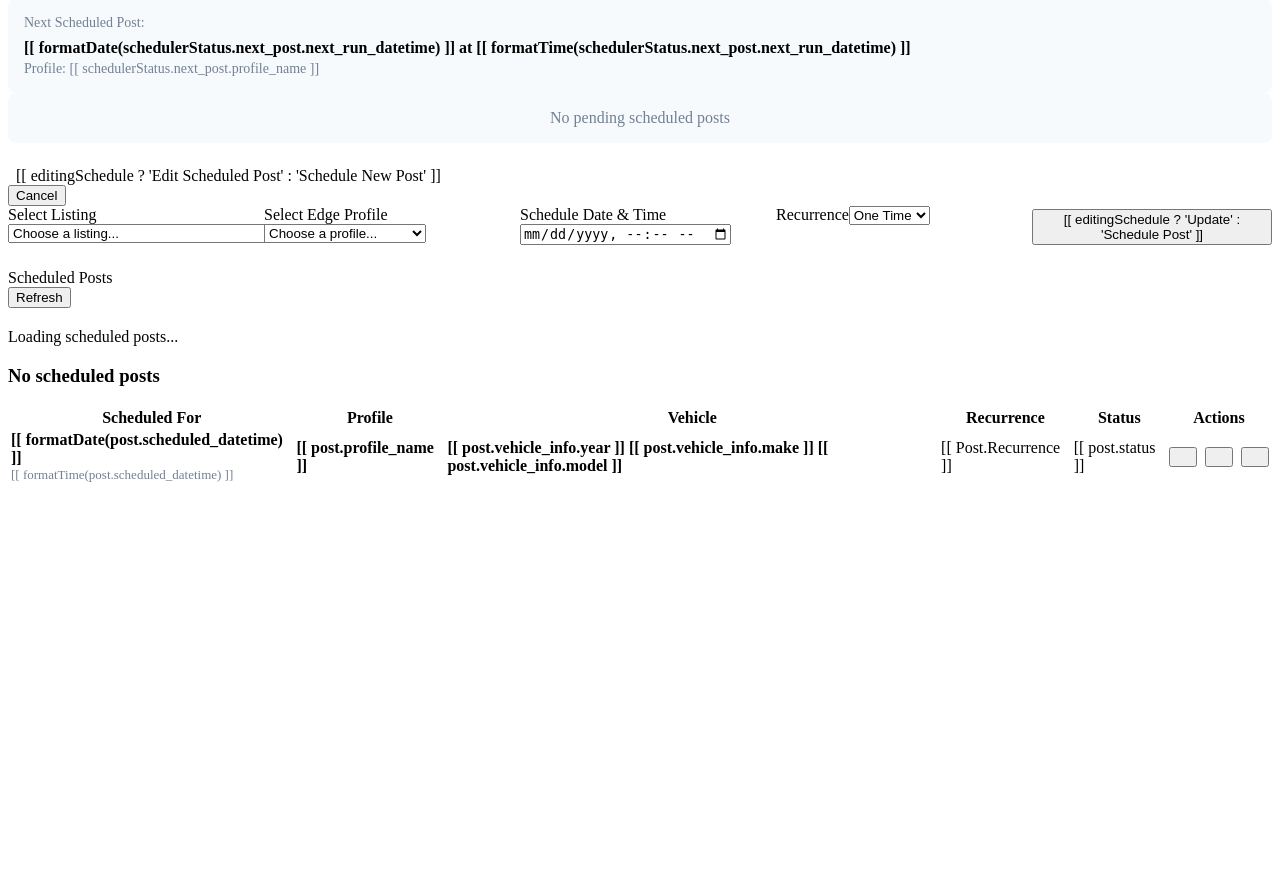
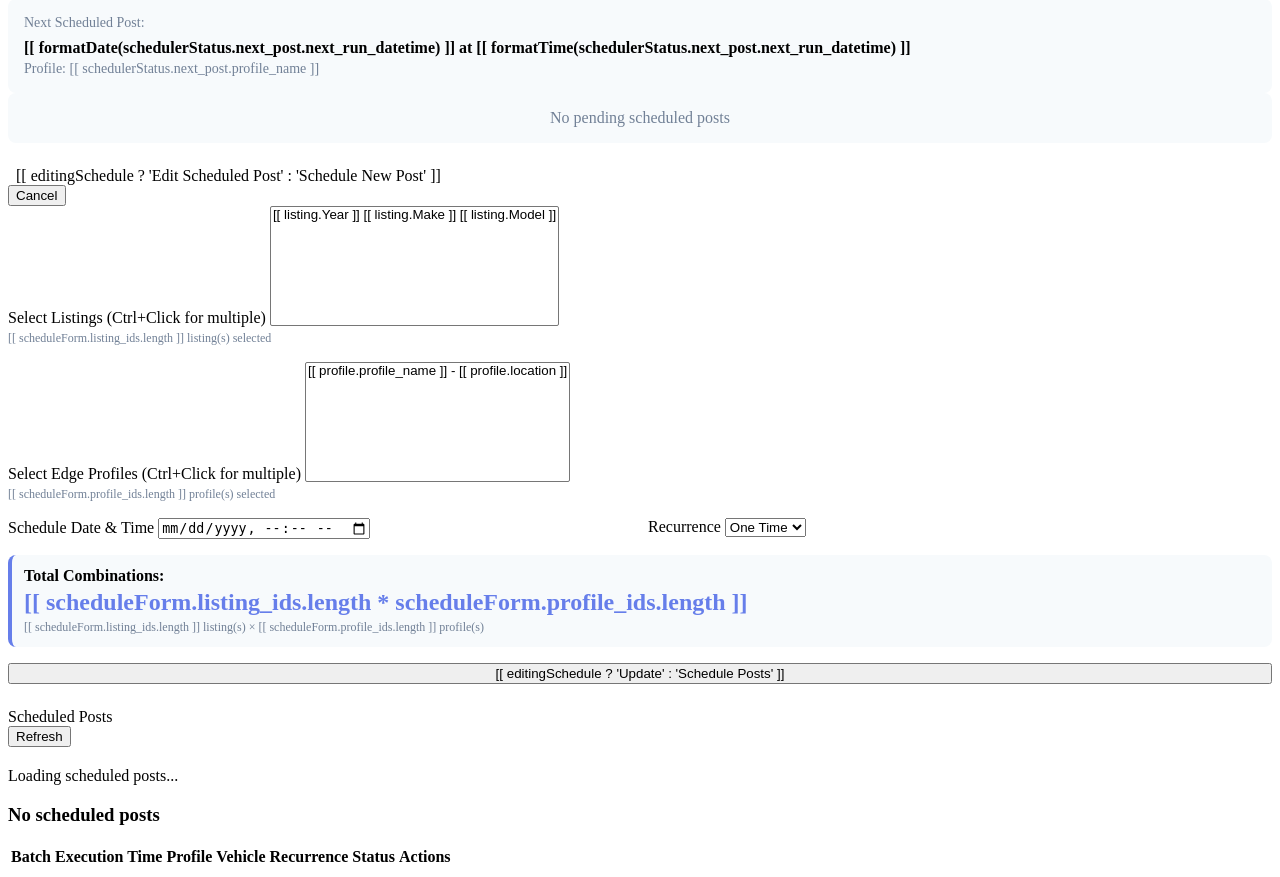
Before and after one commit to zahidanwarusa/fb_maketplace_bot_v4.0, a Flask app: template templates/components/schedule.html in a window 1280 px wide. Shown: the part 284-1161 px from the top of the page. Before the commit the page ends 766 px from the top, so only its background shows below. Run offline with Flask 3, Linux system fonts and the light colour scheme; the template is opened without the code that fills it, so the values that code supplies are empty; parts of the project's set-up code (start-up, migrations or seed data) failed here and were passed over.

Commit message:
Multiple Profile and Multiple Listing selection preview

```diff
--- a/scheduler_service.py
+++ b/scheduler_service.py
@@ -150,7 +150,7 @@ def execute_scheduled_post(post):
         )
 
         # Wait for bot to complete
-        stdout, stderr = bot_process.communicate(timeout=600)  # 10 minute timeout
+        stdout, stderr = bot_process.communicate(timeout=1800)  # 30 minute timeout
 
         if bot_process.returncode == 0:
             logger.info(f"Scheduled post {post['id']} completed successfully")
--- a/scheduler_stop_signal.txt
+++ /dev/null
@@ -1 +0,0 @@
-2025-12-26T18:23:38.892797
--- a/templates/components/schedule.html
+++ b/templates/components/schedule.html
@@ -34,12 +34,59 @@
             <div class="card-title"><i :class="editingSchedule ? 'fas fa-edit' : 'fas fa-calendar-plus'" style="color: #667eea; margin-right: 8px;"></i>[[ editingSchedule ? 'Edit Scheduled Post' : 'Schedule New Post' ]]</div>
             <button v-if="editingSchedule" @click="cancelEditSchedule" class="btn btn-secondary"><i class="fas fa-times"></i> Cancel</button>
         </div>
-        <div style="display: grid; grid-template-columns: repeat(auto-fit, minmax(200px, 1fr)); gap: 16px;">
-            <div><label>Select Listing</label><select v-model="scheduleForm.listing_id" required><option value="">Choose a listing...</option><option v-for="listing in listings" :key="listing.id" :value="listing.id">[[ listing.Year ]] [[ listing.Make ]] [[ listing.Model ]]</option></select></div>
-            <div><label>Select Edge Profile</label><select v-model="scheduleForm.profile_id" @change="onScheduleProfileChange" required><option value="">Choose a profile...</option><option v-for="profile in profiles" :key="profile.id" :value="profile.id" :disabled="!profile.is_active">[[ profile.profile_name ]]</option></select></div>
-            <div><label>Schedule Date & Time</label><input type="datetime-local" v-model="scheduleForm.datetime" required></div>
-            <div><label>Recurrence</label><select v-model="scheduleForm.recurrence"><option value="none">One Time</option><option value="daily">Daily</option><option value="weekly">Weekly</option><option value="monthly">Monthly</option></select></div>
-            <div style="display: flex; align-items: flex-end;"><button @click="saveScheduledPost" class="btn btn-primary" style="width: 100%;"><i :class="editingSchedule ? 'fas fa-save' : 'fas fa-calendar-plus'"></i> [[ editingSchedule ? 'Update' : 'Schedule Post' ]]</button></div>
+        <div style="display: grid; grid-template-columns: 1fr; gap: 16px;">
+            <div>
+                <label>Select Listings (Ctrl+Click for multiple)</label>
+                <select v-model="scheduleForm.listing_ids" multiple required style="min-height: 120px;">
+                    <option v-for="listing in listings" :key="listing.id" :value="listing.id">
+                        [[ listing.Year ]] [[ listing.Make ]] [[ listing.Model ]]
+                    </option>
+                </select>
+                <div style="font-size: 12px; color: #718096; margin-top: 4px;">
+                    [[ scheduleForm.listing_ids.length ]] listing(s) selected
+                </div>
+            </div>
+            <div>
+                <label>Select Edge Profiles (Ctrl+Click for multiple)</label>
+                <select v-model="scheduleForm.profile_ids" multiple required style="min-height: 120px;">
+                    <option v-for="profile in activeProfiles" :key="profile.id" :value="profile.id">
+                        [[ profile.profile_name ]] - [[ profile.location ]]
+                    </option>
+                </select>
+                <div style="font-size: 12px; color: #718096; margin-top: 4px;">
+                    [[ scheduleForm.profile_ids.length ]] profile(s) selected
+                </div>
+            </div>
+            <div style="display: grid; grid-template-columns: 1fr 1fr; gap: 16px;">
+                <div>
+                    <label>Schedule Date & Time</label>
+                    <input type="datetime-local" v-model="scheduleForm.datetime" required>
+                </div>
+                <div>
+                    <label>Recurrence</label>
+                    <select v-model="scheduleForm.recurrence">
+                        <option value="none">One Time</option>
+                        <option value="daily">Daily</option>
+                        <option value="weekly">Weekly</option>
+                        <option value="monthly">Monthly</option>
+                    </select>
+                </div>
+            </div>
+            <div style="padding: 12px; background: #f7fafc; border-radius: 8px; border-left: 4px solid #667eea;">
+                <div style="font-weight: 600; margin-bottom: 4px;">Total Combinations:</div>
+                <div style="font-size: 24px; color: #667eea; font-weight: 700;">
+                    [[ scheduleForm.listing_ids.length * scheduleForm.profile_ids.length ]]
+                </div>
+                <div style="font-size: 12px; color: #718096; margin-top: 4px;">
+                    [[ scheduleForm.listing_ids.length ]] listing(s) × [[ scheduleForm.profile_ids.length ]] profile(s)
+                </div>
+            </div>
+            <div style="display: flex; align-items: flex-end;">
+                <button @click="saveScheduledPost" class="btn btn-primary" style="width: 100%;">
+                    <i :class="editingSchedule ? 'fas fa-save' : 'fas fa-calendar-plus'"></i>
+                    [[ editingSchedule ? 'Update' : 'Schedule Posts' ]]
+                </button>
+            </div>
         </div>
     </div>
     <div class="card">
@@ -48,10 +95,25 @@
         <div v-else-if="scheduledPosts.length === 0" class="empty-state"><i class="fas fa-calendar-times"></i><h3>No scheduled posts</h3></div>
         <div v-else class="table-container">
             <table>
-                <thead><tr><th>Scheduled For</th><th>Profile</th><th>Vehicle</th><th>Recurrence</th><th>Status</th><th>Actions</th></tr></thead>
+                <thead><tr><th>Batch</th><th>Execution Time</th><th>Profile</th><th>Vehicle</th><th>Recurrence</th><th>Status</th><th>Actions</th></tr></thead>
                 <tbody>
-                    <tr v-for="post in scheduledPosts" :key="post.id">
-                        <td><div style="font-weight: 600;">[[ formatDate(post.scheduled_datetime) ]]</div><div style="color: #718096; font-size: 13px;">[[ formatTime(post.scheduled_datetime) ]]</div></td>
+                    <template v-for="post in scheduledPosts">
+                        <tr :key="post.id" :style="post.batch_id ? 'border-left: 4px solid #667eea;' : ''">
+                            <td>
+                                <div v-if="post.batch_id" style="font-size: 11px; color: #667eea; font-weight: 600;">
+                                    [[ post.batch_id.split('_')[1].substring(0, 6) ]]
+                                </div>
+                                <div v-else style="font-size: 11px; color: #a0aec0;">
+                                    Single
+                                </div>
+                            </td>
+                            <td>
+                                <div style="font-weight: 600;">[[ formatDate(post.next_run_datetime) ]]</div>
+                                <div style="color: #718096; font-size: 13px;">[[ formatTime(post.next_run_datetime) ]]</div>
+                                <div v-if="post.next_run_datetime !== post.scheduled_datetime" style="font-size: 11px; color: #ed8936; margin-top: 2px;">
+                                    (Delayed from [[ formatTime(post.scheduled_datetime) ]])
+                                </div>
+                            </td>
                             <td><div style="font-weight: 600;">[[ post.profile_name ]]</div></td>
                             <td><div style="font-weight: 600;">[[ post.vehicle_info.year ]] [[ post.vehicle_info.make ]] [[ post.vehicle_info.model ]]</div></td>
                             <td><span class="badge badge-info" style="text-transform: capitalize;">[[ post.recurrence ]]</span></td>
@@ -64,6 +126,7 @@
                                 </div>
                             </td>
                         </tr>
+                    </template>
                 </tbody>
             </table>
         </div>
```
Also changed, not shown: components/schedule.py (+94 -0 lines), templates/components/scripts_data.html (+2 -5 lines), templates/components/scripts_methods3.html (+2 -3 lines), .claude/settings.local.json (added). Lines whose indentation alone changed are shown as unchanged.
